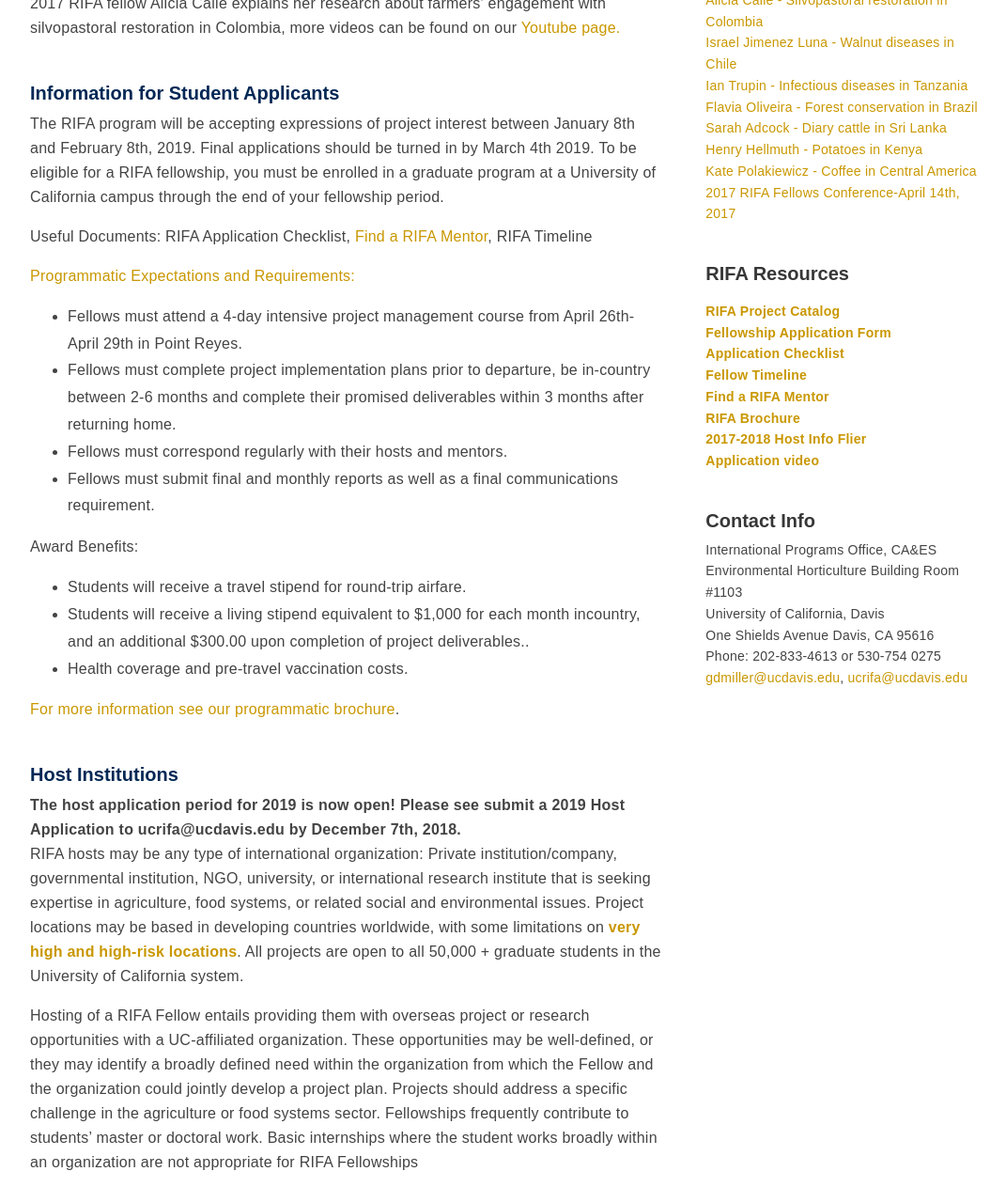
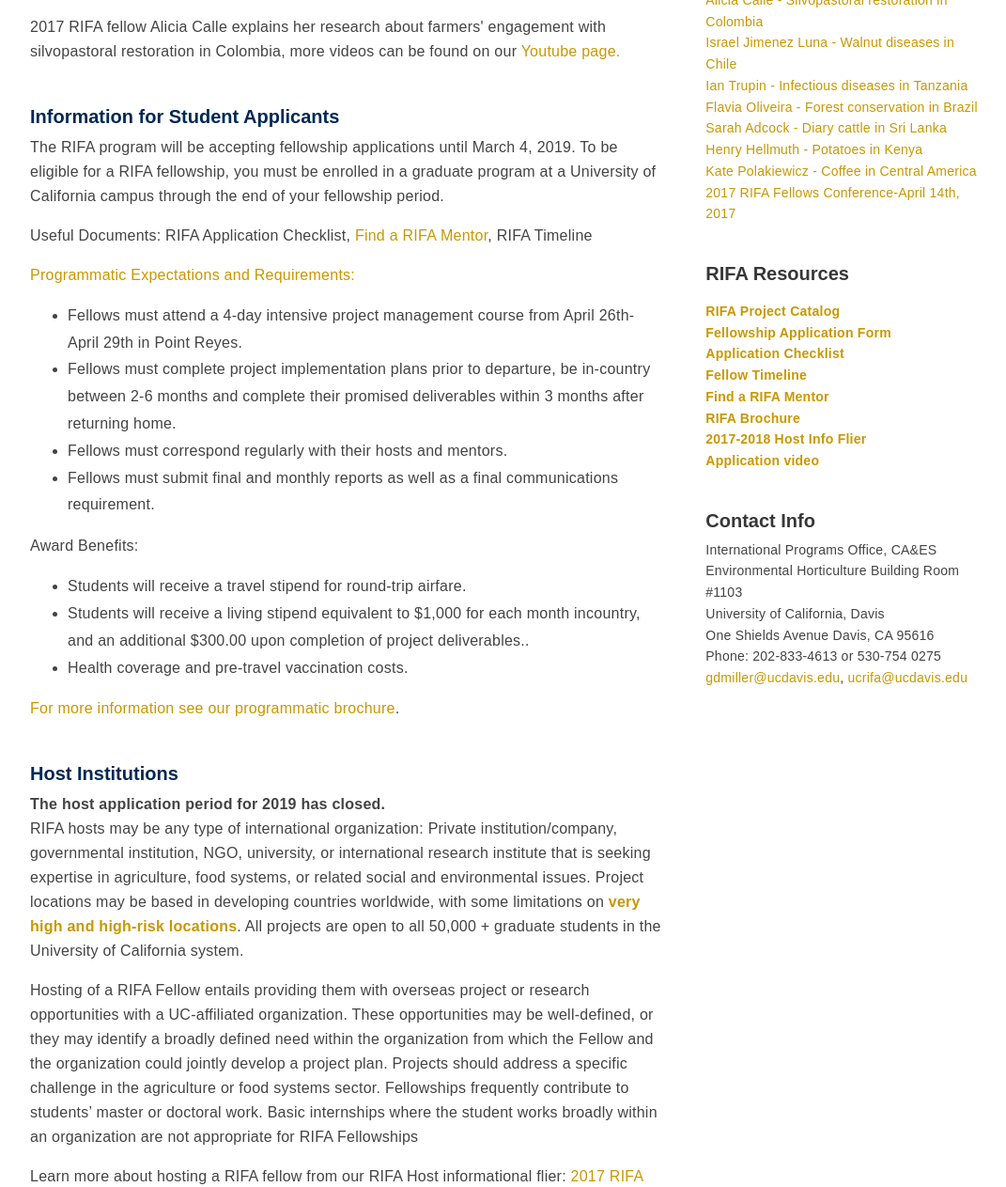
Before and after one commit to ucdavis/ip, a Jekyll site: the page built from scholars-and-students/RIFA/index.html, in a window 1280 px wide and 1400 px high, scrolled down 1664 px, cut to the strip 137-1400 px from the top of the window. Shown: the whole strip at 94% size, without its empty margins (96-1167 px from the left). Built offline with Jekyll 4.4.1, drawn with Linux system fonts in a browser that asks for light colours; nearby versions of some CDN libraries; some of the changed text lies outside the part shown.

Commit message:
file upload

```diff
--- a/scholars-and-students/RIFA/index.html
+++ b/scholars-and-students/RIFA/index.html
@@ -27,7 +27,7 @@
 
 <h3><a name="appinfo"></a>Information for Student Applicants</h3>
 
-    <p>The RIFA program will be accepting expressions of project interest between January 8th and February 8th, 2019. Final applications should be turned in by March 4th 2019.  To be eligible for a RIFA fellowship, you must be enrolled in a graduate program at a University of California campus through the end of your fellowship period. </p>
+    <p>The RIFA program will be accepting fellowship applications until March 4, 2019.  To be eligible for a RIFA fellowship, you must be enrolled in a graduate program at a University of California campus through the end of your fellowship period. </p>
 
     <p> Useful Documents: RIFA Application Checklist, <a target="_blank" title="Find A RIFA Mentor" href="/media/files/rifa/Find a RIFA Mentor.pdf">Find a RIFA Mentor</a>, RIFA Timeline<br>
 
@@ -53,7 +53,7 @@
   <h3><a name="hosts"></a>Host Institutions</h3>
 
     <p>
-    <b>The host application period for 2019 is now open! Please see submit a 2019 Host Application to ucrifa@ucdavis.edu by December 7th, 2018.</b><br>
+    <b>The host application period for 2019 has closed. </b><br>
     RIFA hosts may be any type of international organization: Private institution/company, governmental institution, NGO, university, or international research institute that is seeking expertise in agriculture, food systems, or related social and environmental issues. Project locations may be based in developing countries worldwide, with some limitations on <b><a href="https://globalaffairs.ucdavis.edu/travel/policy">very high and high-risk locations</a></b>. All projects are open to all 50,000 + graduate students in the University of California system.</p>
     <p>Hosting of a  RIFA Fellow entails providing them with overseas project or research opportunities with a UC-affiliated organization.
     These opportunities may be well-defined, or they may identify a broadly defined
```
Also changed, not shown: other parts of scholars-and-students/RIFA/index.html (+1 -1 lines).
